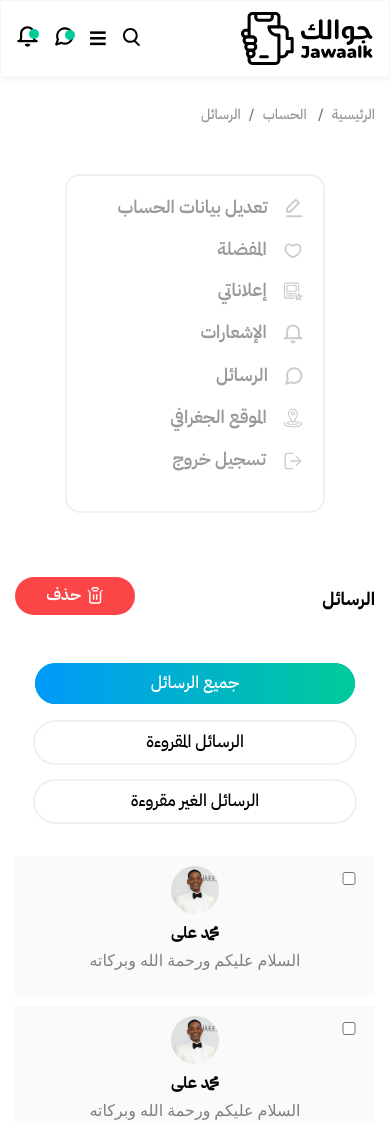
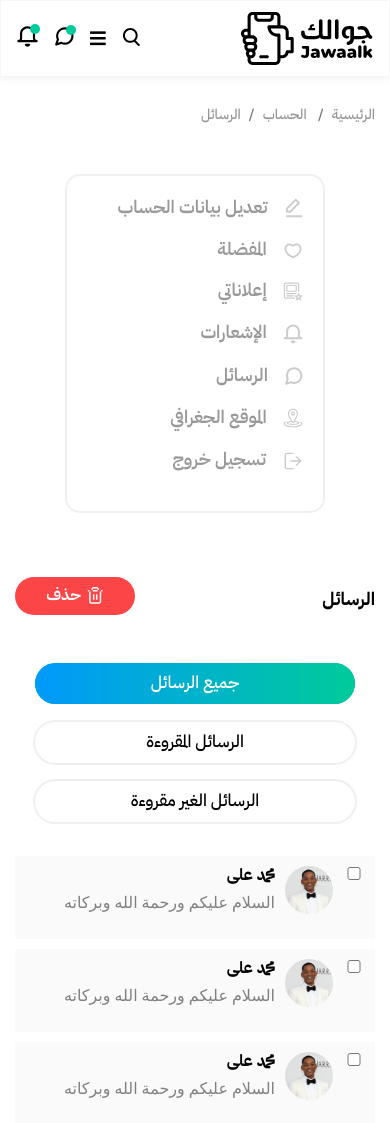
Before and after one commit to HaSanAlkholy/jawaalk, a plain HTML site: page acc-msg.html in a window 390 px wide. Shown: the top 1123 px of the page. Drawn offline with Linux system fonts and the light colour scheme; a web font is replaced by a local one.

Commit message:
more edits

```diff
--- a/scss/main.scss
+++ b/scss/main.scss
@@ -545,8 +545,8 @@ nav {
                         border-radius: 100%;
                         background-color: #00cb9a;
                         position: absolute;
-                        top: 4px;
-                        right: 0px;
+                        top: -1px;
+                        right: -1px;
                     }
 
                     img {
@@ -1773,28 +1773,28 @@ header {
     }
 }
 
-.acc-msg {
-    .message {
-        @media (max-width: 576px) {
-            justify-content: center;
-            align-items: center;
-            flex-direction: column;
-            text-align: center;
-            padding: 10px 0 25px 0;
-
-            .check {
-                position: absolute;
-                top: 15px;
-                right: 15px;
-                margin: 0;
-            }
-
-            .msg-img {
-                margin: 0 0 10px 0;
-            }
-        }
-    }
-}
+// .acc-msg {
+//     .message {
+//         @media (max-width: 576px) {
+//             justify-content: center;
+//             align-items: center;
+//             flex-direction: column;
+//             text-align: center;
+//             padding: 10px 0 25px 0;
+
+//             .check {
+//                 position: absolute;
+//                 top: 15px;
+//                 right: 15px;
+//                 margin: 0;
+//             }
+
+//             .msg-img {
+//                 margin: 0 0 10px 0;
+//             }
+//         }
+//     }
+// }
 
 .acc-notes {
     .notes-head {
```
Also changed, not shown: css/main.css, 1 other file.
